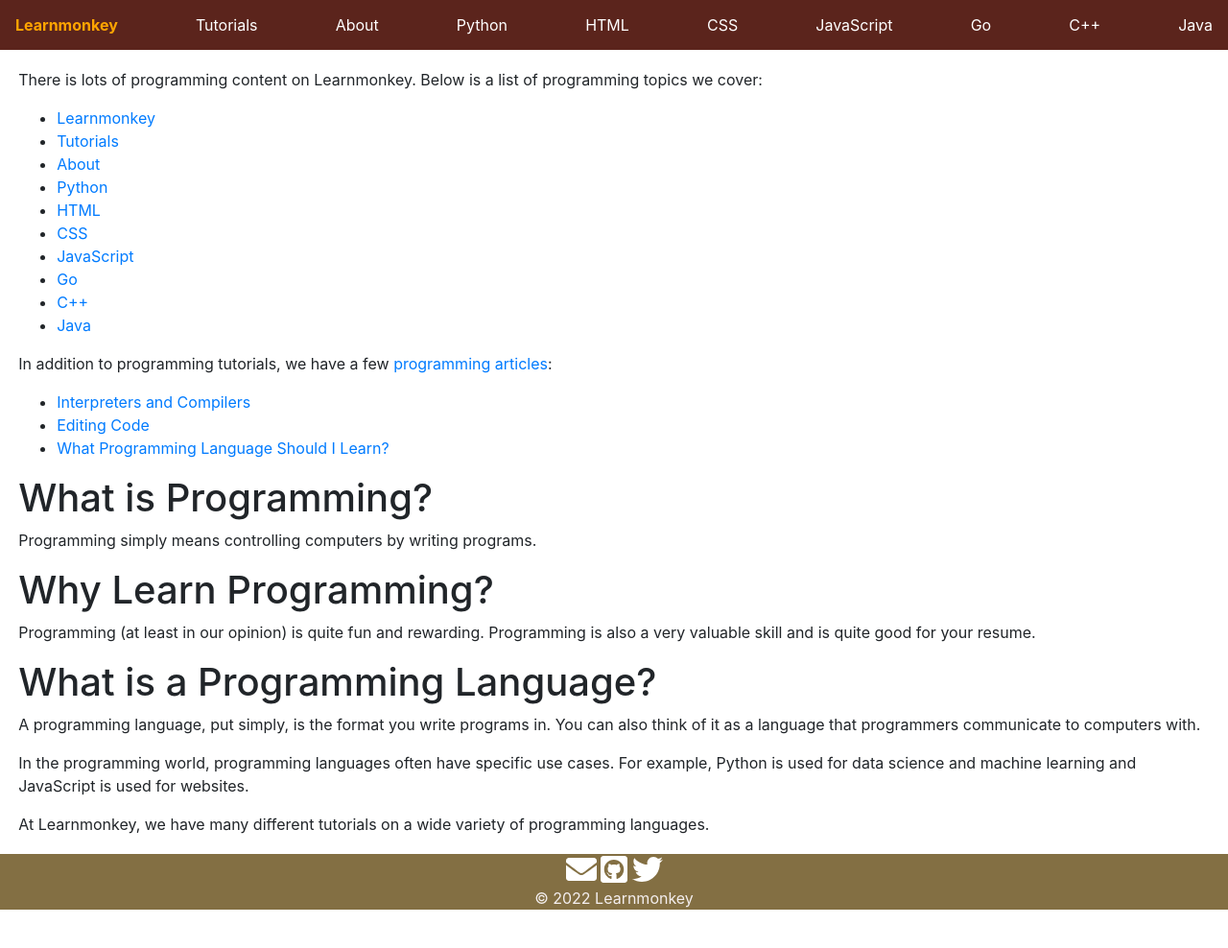
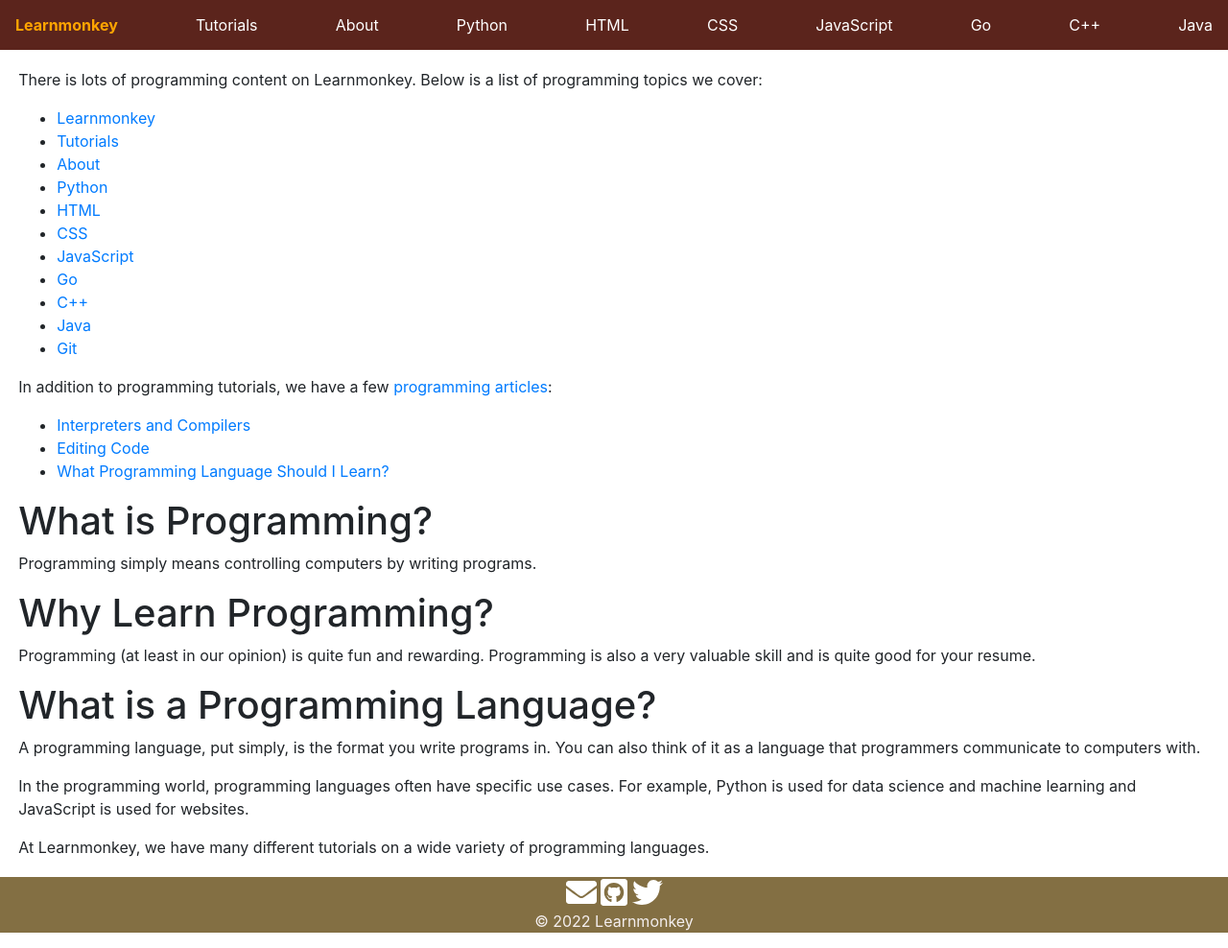
Before and after one commit to learnmonkey/learnmonkey.github.io, a Jekyll site: the page built from programming/index.html, in a window 1280 px wide and 988 px high. Shown: the whole window at 96% size. Built offline with Jekyll 4.4.1, drawn with Linux system fonts in a browser that asks for light colours.

Commit message:
add git to tutorial links and programming index

```diff
--- a/programming/index.html
+++ b/programming/index.html
@@ -17,6 +17,7 @@
         <li><a href="/programming/golang/">Go</a></li>
         <li><a href="/programming/cpp/">C++</a></li>
         <li><a href="/programming/java/">Java</a></li>
+        <li><a href="/programming/git/">Git</a></li>
     </ul>
 
 </section>
--- a/tutorial-index.html
+++ b/tutorial-index.html
@@ -24,6 +24,7 @@
             <li><a href="/programming/golang/">Go</a></li>
             <li><a href="/programming/cpp/">C++</a></li>
             <li><a href="/programming/java/">Java</a></li>
+            <li><a href="/programming/git/">Git</a></li>
 <!--             <li><a href="/programming/jekyll/">Jekyll</a></li> -->
         </ul>
     </li>
```
